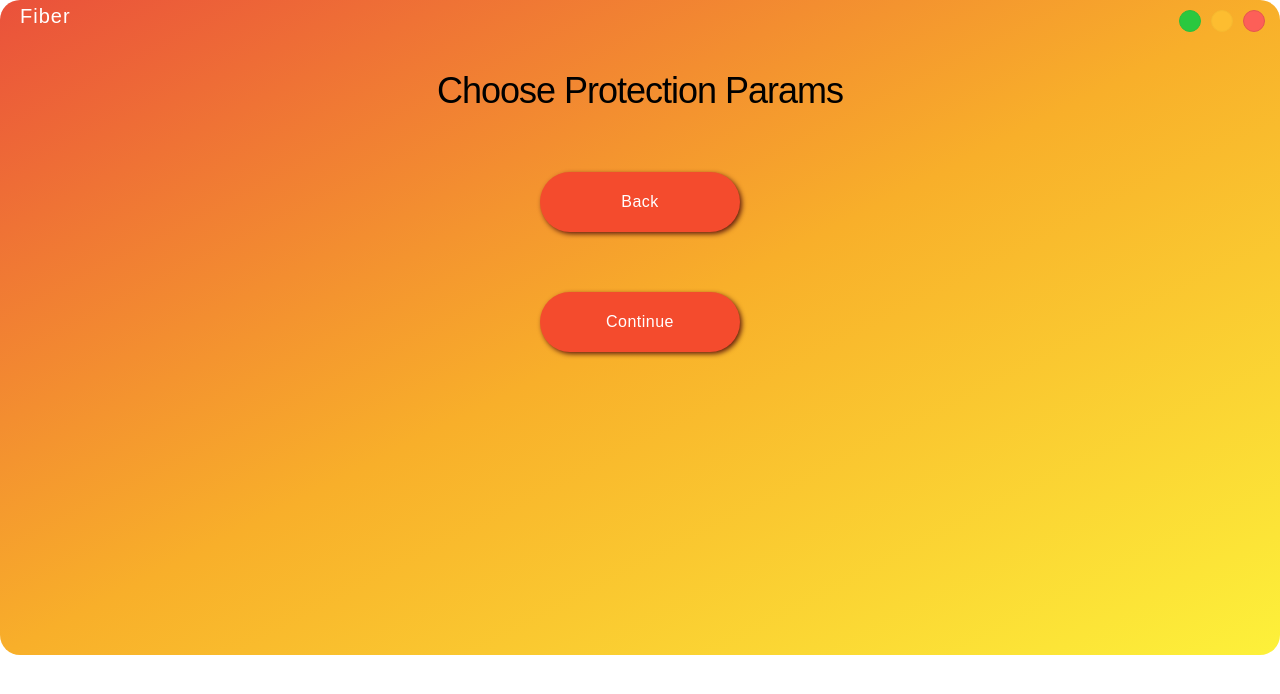
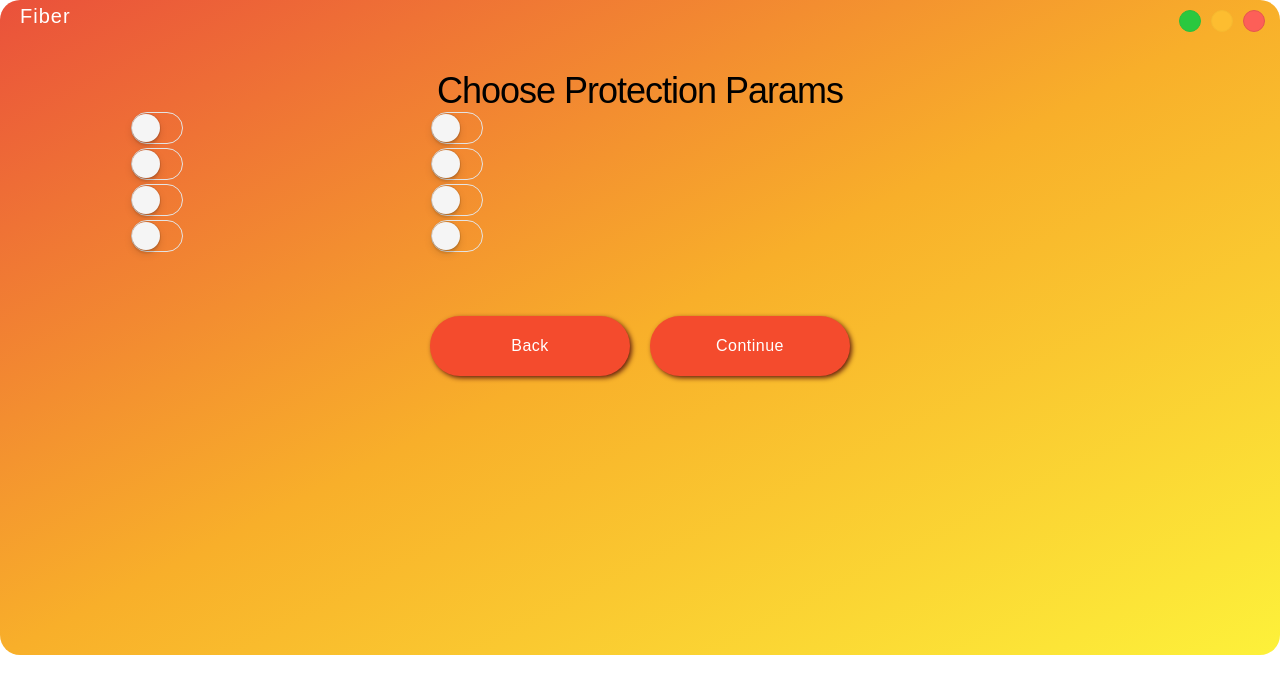
Before and after one commit to pcy190/Fiber-Frontend, a Vue app: page /config in a window 1280 px wide. Shown: the top 694 px of the page. Built offline with nearby package versions, Linux system fonts and the light colour scheme.

Commit message:
Add iOS toggle component

```diff
--- a/src/components/TaskBar.vue
+++ b/src/components/TaskBar.vue
@@ -5,7 +5,7 @@
         </div>
         <div class="drag-zone"></div>
         <ul class="button-wrapper">
-            <li class="button button-green"></li>
+            <li class="button button-green" @click="goAbout"></li>
             <li class="button button-yellow" @click="minClick"></li>
             <li class="button button-red" @click="quitClick"></li>
         </ul>
@@ -22,6 +22,9 @@
             },
             quitClick: function () {
                 ipc.send('quit');
+            },
+            goAbout: function () {
+                this.$router.push('about');
             }
         }
     }
--- /dev/null
+++ b/src/components/ToggleButton.vue
@@ -0,0 +1,73 @@
+<template>
+    <div class="toggles">
+        <input type="checkbox" name="togglebtn" class="togglebtn" :id="toggleid">
+        <label :for="toggleid"></label>
+    </div>
+</template>
+
+<script>
+    export default {
+        name: "ToggleButton",
+        props: {
+            toggleid:{
+                type: String,
+                default: "toggle1"
+            }
+        }
+    }
+</script>
+
+<style scoped>
+    .toggles input.togglebtn {
+        opacity: 0;
+        position: relative;
+    }
+    .toggles input.togglebtn + label {
+        position: relative;
+        display: inline-block;
+        -webkit-user-select: none;
+        -moz-user-select: none;
+        -ms-user-select: none;
+        user-select: none;
+        -webkit-transition: 0.4s ease;
+        transition: 0.4s ease;
+        height: 30px;
+        width: 50px;
+        border: 1px solid #e4e4e4;
+        border-radius: 60px;
+    }
+    .toggles input.togglebtn + label:before {
+        content: "";
+        position: absolute;
+        display: block;
+        -webkit-transition: 0.2s cubic-bezier(0.24, 0, 0.5, 1);
+        transition: 0.2s cubic-bezier(0.24, 0, 0.5, 1);
+        height: 30px;
+        width: 51px;
+        top: 0;
+        left: 0;
+        border-radius: 30px;
+    }
+    .toggles input.togglebtn + label:after {
+        content: "";
+        position: absolute;
+        display: block;
+        box-shadow: 0 0 0 1px hsla(0, 0%, 0%, 0.1), 0 4px 0px 0 hsla(0, 0%, 0%, 0.04), 0 4px 9px hsla(0, 0%, 0%, 0.13), 0 3px 3px hsla(0, 0%, 0%, 0.05);
+        -webkit-transition: 0.35s cubic-bezier(0.54, 1.6, 0.5, 1);
+        transition: 0.35s cubic-bezier(0.54, 1.6, 0.5, 1);
+        background: whitesmoke;
+        height: 28px;
+        width: 28px;
+        top: 1px;
+        left: 0px;
+        border-radius: 60px;
+    }
+    .toggles input.togglebtn:checked + label:before {
+        background: #2ecc71;
+        -webkit-transition: width 0.2s cubic-bezier(0, 0, 0, 0.1);
+        transition: width 0.2s cubic-bezier(0, 0, 0, 0.1);
+    }
+    .toggles input.togglebtn:checked + label:after {
+        left: 24px;
+    }
+</style>
--- a/src/views/Config.vue
+++ b/src/views/Config.vue
@@ -3,7 +3,35 @@
         <div class="title">
             Choose Protection Params
         </div>
-        <ul>
+        <div class="conf-wrapper">
+            <ul>
+               <li class="param-wrapper">
+                   <toggle-button :toggleid="getToggle1"></toggle-button>
+               </li>
+               <li class="param-wrapper">
+                   <toggle-button :toggleid="getToggle2"></toggle-button>
+               </li>
+               <li class="param-wrapper">
+                   <toggle-button :toggleid="getToggle3"></toggle-button>
+               </li>
+               <li class="param-wrapper">
+                   <toggle-button :toggleid="getToggle4"></toggle-button>
+               </li>
+                <li class="param-wrapper">
+                    <toggle-button :toggleid="getToggle5"></toggle-button>
+                </li>
+                <li class="param-wrapper">
+                    <toggle-button :toggleid="getToggle6"></toggle-button>
+                </li>
+                <li class="param-wrapper">
+                    <toggle-button :toggleid="getToggle7"></toggle-button>
+                </li>
+                <li class="param-wrapper">
+                    <toggle-button :toggleid="getToggle8"></toggle-button>
+                </li>
+            </ul>
+        </div>
+        <ul class="button-wrapper">
             <li>
                 <div class="button" @click="goHome">
                     Back
@@ -19,17 +47,52 @@
 </template>
 
 <script>
+    import ToggleButton from "../components/ToggleButton";
     export default {
+        components: {ToggleButton},
         methods:{
           goHome: function () {
             this.$router.go(-1);
           }
+        },
+        data(){
+            return {
+                getToggle1: 'toggle1',
+                getToggle2: 'toggle2',
+                getToggle3: 'toggle3',
+                getToggle4: 'toggle4',
+                getToggle5: 'toggle5',
+                getToggle6: 'toggle6',
+                getToggle7: 'toggle7',
+                getToggle8: 'toggle8',
+
+            }
         },
         name: "Config"
     }
 </script>
 
 <style scoped>
+    .conf-wrapper{
+        display: block;
+    }
+    .conf-wrapper ul{
+        position: relative;
+        list-style: none;
+        width: 600px;
+    }
+    .param-wrapper{
+        width: 300px;
+        display: inline-block;
+    }
+    .button-wrapper{
+        list-style: none;
+    }
+    .button-wrapper li {
+        display: inline-block;
+        padding-left: 10px;
+        padding-right: 10px;
+    }
     .title{
         position: relative;
         font-family: "Microsoft YaHei UI Light",sans-serif;
```
Also changed, not shown: src/views/Path.vue (added, +15 -0 lines).
